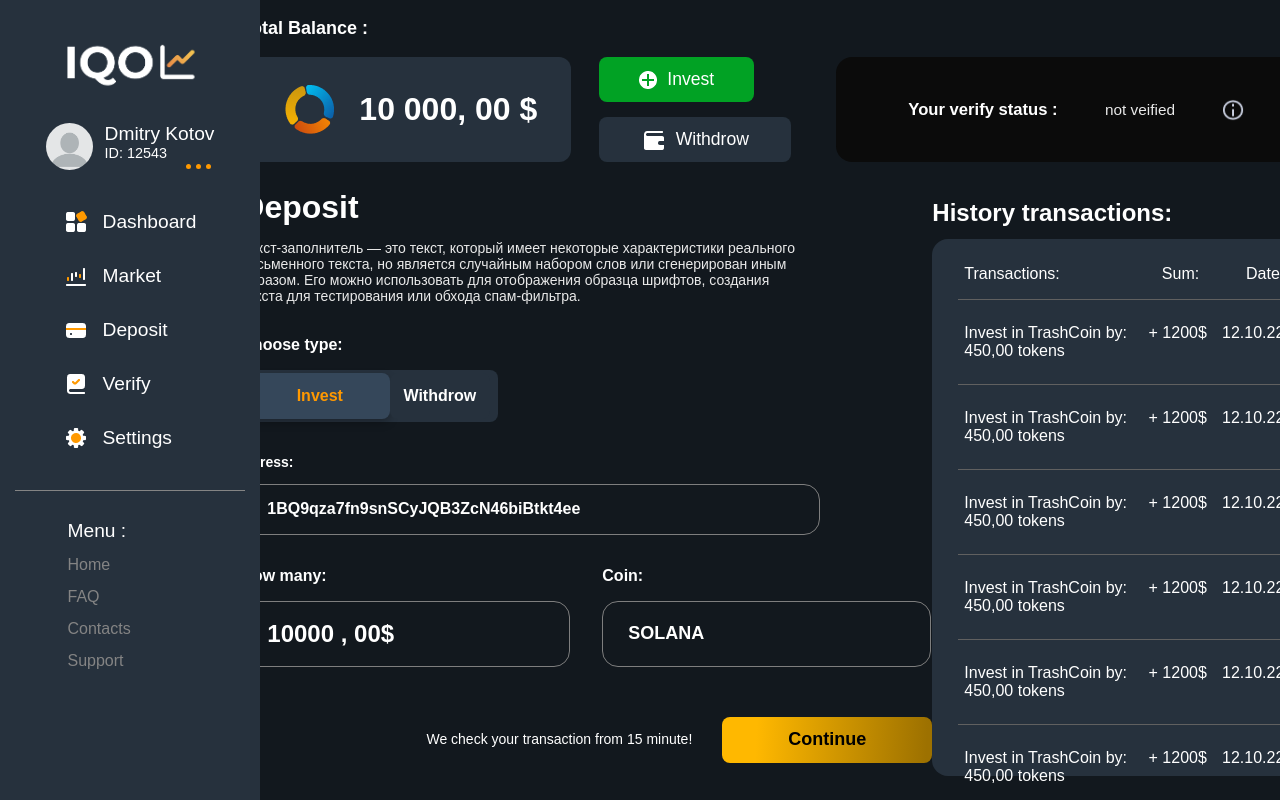
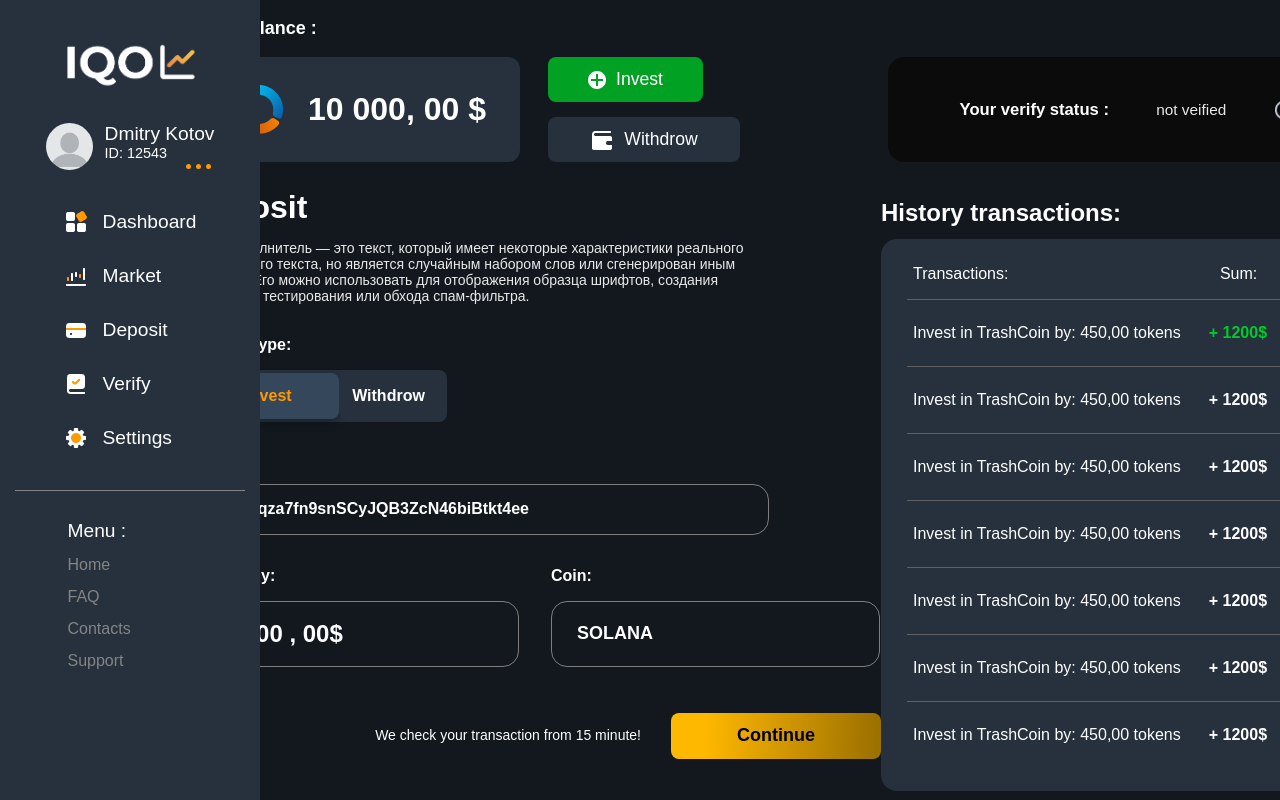
Before and after one commit to Spirit-Tiger/IQO1, a React (Create React App) app in the folder iqo1-app/: page /dashboard/deposit in a window 1280 px wide. Built offline with nearby package versions, Linux system fonts and the light colour scheme; a web font is replaced by a local one.

Commit message:
Deosit big desktop screens

```diff
--- a/iqo1-app/src/components/Deposit/Deposit.tsx
+++ b/iqo1-app/src/components/Deposit/Deposit.tsx
@@ -2,6 +2,7 @@ import TotalBalance from "components/Dashboard/TotalBalance";
 import VerifyStatus from "components/Verify/VerifyStatus";
 import React from "react";
 import styled from "styled-components";
+import DepositCoinList from "./DepositCoinList";
 import DepositHistoryList from "./DepositHistoryList";
 import DepositInfo from "./DepositInfo";
 import InvestWithdrow from "./InvestWithdrow";
@@ -20,6 +21,7 @@ const Deposit = () => {
         </div>
         <DepositHistoryList />
       </ContentContainer>
+      <DepositCoinList />
     </DepositContainer>
   );
 };
--- a/iqo1-app/src/components/Deposit/DepositCoinList/DepositCoinList.tsx
+++ b/iqo1-app/src/components/Deposit/DepositCoinList/DepositCoinList.tsx
@@ -1,9 +1,26 @@
-import React from 'react'
+import React from "react";
+import styled from "styled-components";
+import DepositCoinListItem from "../DepositeCoinListItem";
 
 const DepositCoinList = () => {
-  return (
-    <div>DepositCoinList</div>
-  )
-}
+  const myArr = [1,2,3,4,5,6,7,8,9,10,11,12,13,14,15,16,17,18];
 
-export default DepositCoinList
+  return <CoinListContainer>
+    {myArr.map(()=>(<DepositCoinListItem />))}
+    </CoinListContainer>;
+};
+
+export default DepositCoinList;
+
+const CoinListContainer = styled.div`
+  display: grid;
+  grid-template-columns: repeat(auto-fill, 170px);
+  justify-content: space-between;
+  grid-gap: 24px 28px;
+  width: calc(100% - 100px);
+  padding: 32px 50px;
+  margin-top: 60px;
+  margin-bottom: 40px;
+  background: #26313d;
+  border-radius: 16px;
+`;
--- a/iqo1-app/src/components/Deposit/DepositHistoryList/DepositHistoryList.tsx
+++ b/iqo1-app/src/components/Deposit/DepositHistoryList/DepositHistoryList.tsx
@@ -4,7 +4,7 @@ import styled from "styled-components";
 import DepositHistoryListItem from "../DepositHistoryListItem";
 
 const DepositHistoryList = () => {
-  const myArr = [1,2,3,4,5,6,7];
+  const myArr = [1, 2, 3, 4, 5, 6, 7];
 
   return (
     <HistoryListContainer>
@@ -17,7 +17,9 @@ const DepositHistoryList = () => {
           <SumHeader>Sum:</SumHeader>
           <DateHeader>Date:</DateHeader>
         </ListHeadings>
-        {myArr.map(()=>(<DepositHistoryListItem />))}
+        {myArr.map(() => (
+          <DepositHistoryListItem />
+        ))}
       </HistoryListContent>
     </HistoryListContainer>
   );
@@ -26,7 +28,9 @@ const DepositHistoryList = () => {
 export default DepositHistoryList;
 
 const HistoryListContainer = styled.div`
-  margin-top: 37px; width: 30vw;
+  margin-top: 37px;
+  width: 30vw;
+  min-width: 540px;
   h2 {
     font-weight: 600;
     font-size: 24px;
@@ -37,10 +41,16 @@ const HistoryListContainer = styled.div`
 
 const HistoryListContent = styled.div`
   /* width: 518px; */
-  height: 485px;
+  height: 500px;
   padding: 26px;
   background: #26313d;
   border-radius: 16px;
+
+  div:nth-child(2) {
+    .sum {
+      color: #00ca2c;
+    }
+  }
 
   div:last-child {
     border: none;
--- a/iqo1-app/src/components/Deposit/DepositHistoryListItem/DepositHistoryListItem.tsx
+++ b/iqo1-app/src/components/Deposit/DepositHistoryListItem/DepositHistoryListItem.tsx
@@ -5,7 +5,7 @@ const DepositHistoryListItem = () => {
   return (
     <ItemContainer>
       <Transaction>Invest in TrashCoin by: 450,00 tokens</Transaction>
-      <Sum>+ 1200$</Sum>
+      <Sum className="sum">+ 1200$</Sum>
       <Date>12.10.22</Date>
     </ItemContainer>
   );
@@ -27,9 +27,15 @@ const ItemContainer = styled.div`
 
 const Transaction = styled.div`
   width: 326px;
+  font-size: 14px;
 `;
 
 const Sum = styled.div`
-width: 130px;`;
+  width: 130px;
+  font-weight: 700;
+  font-size: 16px;
+`;
 
-const Date = styled.div``;
+const Date = styled.div`
+  font-size: 14px;
+`;
--- a/iqo1-app/src/components/Deposit/DepositeCoinListItem/DepositCoinListItem.tsx
+++ b/iqo1-app/src/components/Deposit/DepositeCoinListItem/DepositCoinListItem.tsx
@@ -1,9 +1,68 @@
-import React from 'react'
+import React from "react";
+import styled from "styled-components";
+import CoinIcon from "images/coin_icon.png";
 
 const DepositCoinListItem = () => {
   return (
-    <div>DepositCoinListItem</div>
-  )
-}
+    <CoinItemContainer>
+      <ContentContainer>
+        <CoinHeading>
+          <img src={CoinIcon} />
+          <h3>COIN</h3>
+        </CoinHeading>
+        <CoinAmount>
+          <p>143135,0433 coin</p>
+        </CoinAmount>
+      </ContentContainer>
+    </CoinItemContainer>
+  );
+};
 
-export default DepositCoinListItem
+export default DepositCoinListItem;
+
+const CoinItemContainer = styled.div`
+  width: 170px;
+  height: 140px;
+  background: #1b242d;
+  box-shadow: 0px 2px 15px rgba(1, 29, 102, 0.2);
+  border-radius: 10px;
+`;
+
+const ContentContainer = styled.div`
+  height: 75%;
+  margin: 18px 20px;
+  display: flex;
+  flex-direction: column;
+  justify-content: space-between;
+`;
+
+const CoinHeading = styled.div`
+  display: flex;
+  align-items: flex-start;
+
+  img {
+    height: 49px;
+    width: 49px;
+    margin-right: 18px;
+  }
+
+  h3 {
+    font-weight: 600;
+    font-size: 18px;
+    margin: 0;
+    margin-top: 3px;
+  }
+`;
+
+const CoinAmount = styled.div`
+  height: 36px;
+
+  border-top: 1px solid #848484;
+
+  p {
+    font-weight: 600;
+    font-size: 14px;
+    margin: 0;
+    margin-top: 18px;
+  }
+`;
--- a/iqo1-app/src/components/Deposit/InvestWithdrow/InvestWithdrow.tsx
+++ b/iqo1-app/src/components/Deposit/InvestWithdrow/InvestWithdrow.tsx
@@ -239,7 +239,7 @@ const CoinInput = styled.input`
 const ContinueContainer = styled.div`
   display: flex;
   justify-content: flex-end;
-  margin-top: 50px;
+  margin-top: 46px;
 `;
 
 const ContinueText = styled.p`
```
